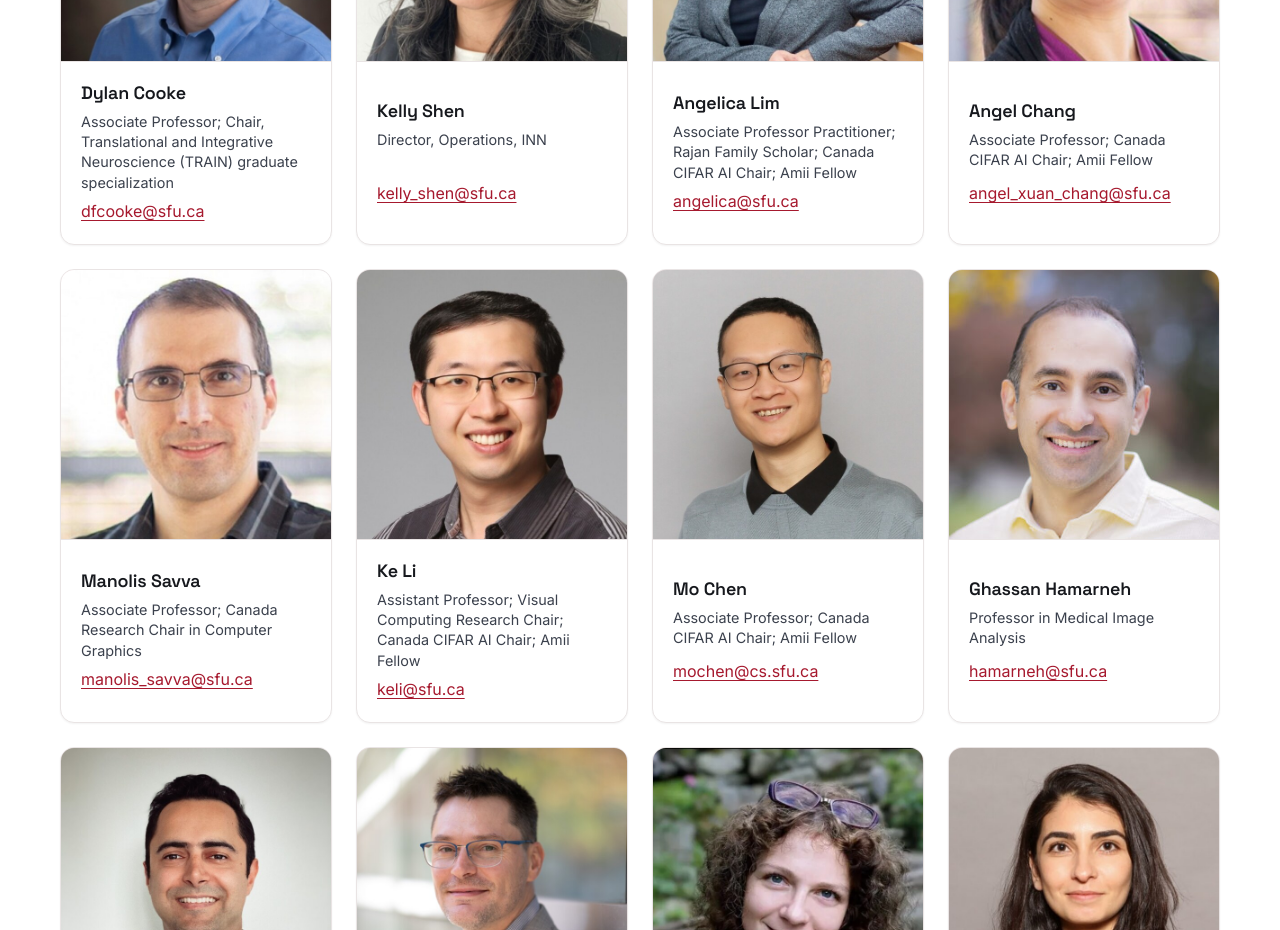
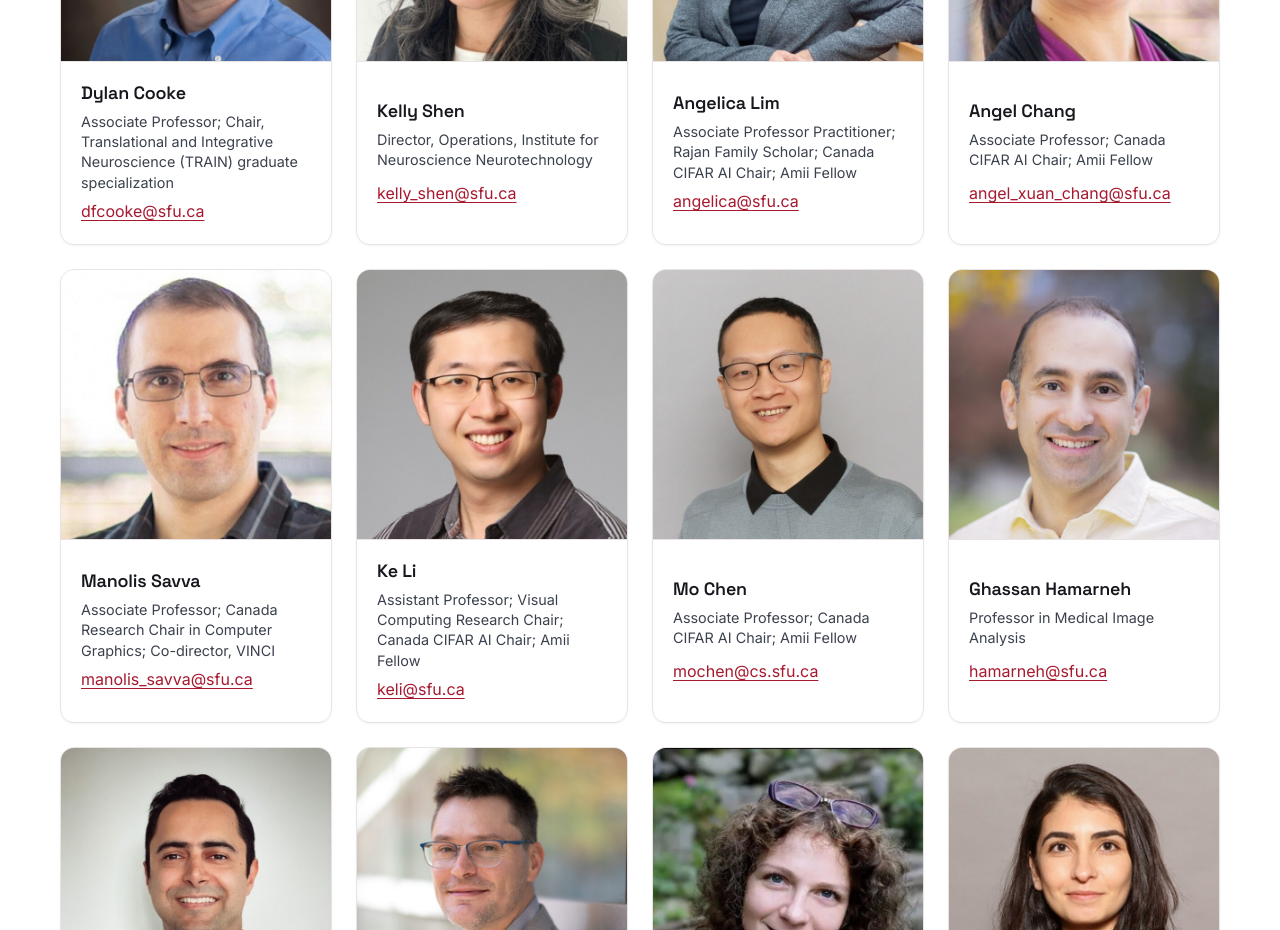
Before and after one commit to neuro-sfu/neuroai, a React (Vite) app: page / in a window 1280 px wide. Shown: the part 6820-7750 px from the top of the page. Built offline with nearby package versions, Linux system fonts and the light colour scheme.

Commit message:
expand INN acronym and add Manolis' VINCI title for consistency

```diff
--- a/src/content/team.ts
+++ b/src/content/team.ts
@@ -56,7 +56,7 @@ export const team: TeamMember[] = [
     email: "kelly_shen@sfu.ca",
     photo: "/images/team/kelly-shen.jpg",
     bio: "",
-    role: "Director, Operations, INN",
+    role: "Director, Operations, Institute for Neuroscience Neurotechnology",
     profileUrl: "https://www.sfu.ca/neuro-institute/about/governance/staff/kelly-shen.html",
   },
   {
@@ -80,7 +80,7 @@ export const team: TeamMember[] = [
     email: "manolis_savva@sfu.ca",
     photo: "/images/team/manolis-savva.jpg",
     bio: "",
-    role: "Associate Professor; Canada Research Chair in Computer Graphics",
+    role: "Associate Professor; Canada Research Chair in Computer Graphics; Co-director, VINCI",
     profileUrl: "https://www.sfu.ca/fas/computing/people/faculty/faculty-members/msavva",
   },
   {
```
